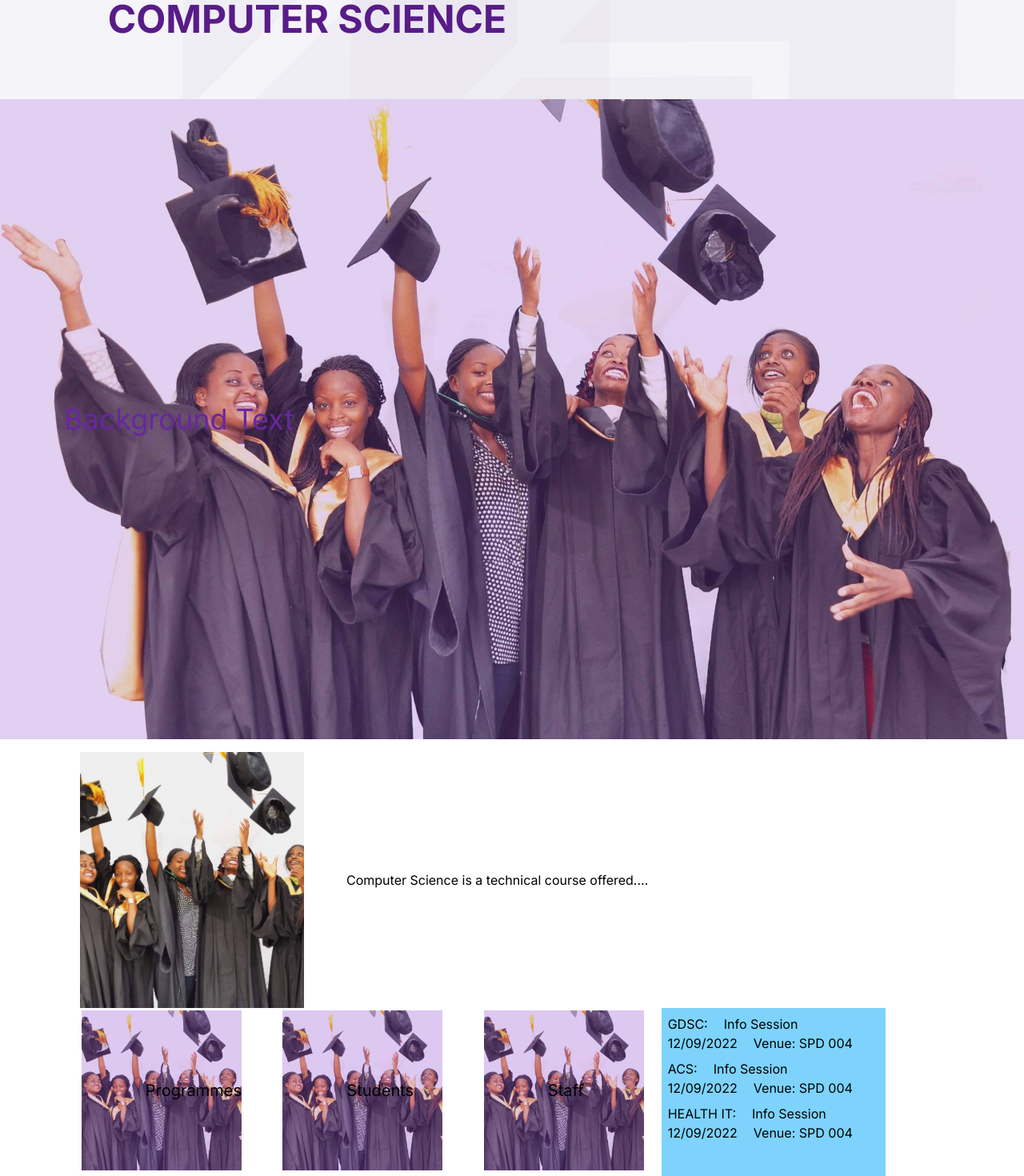
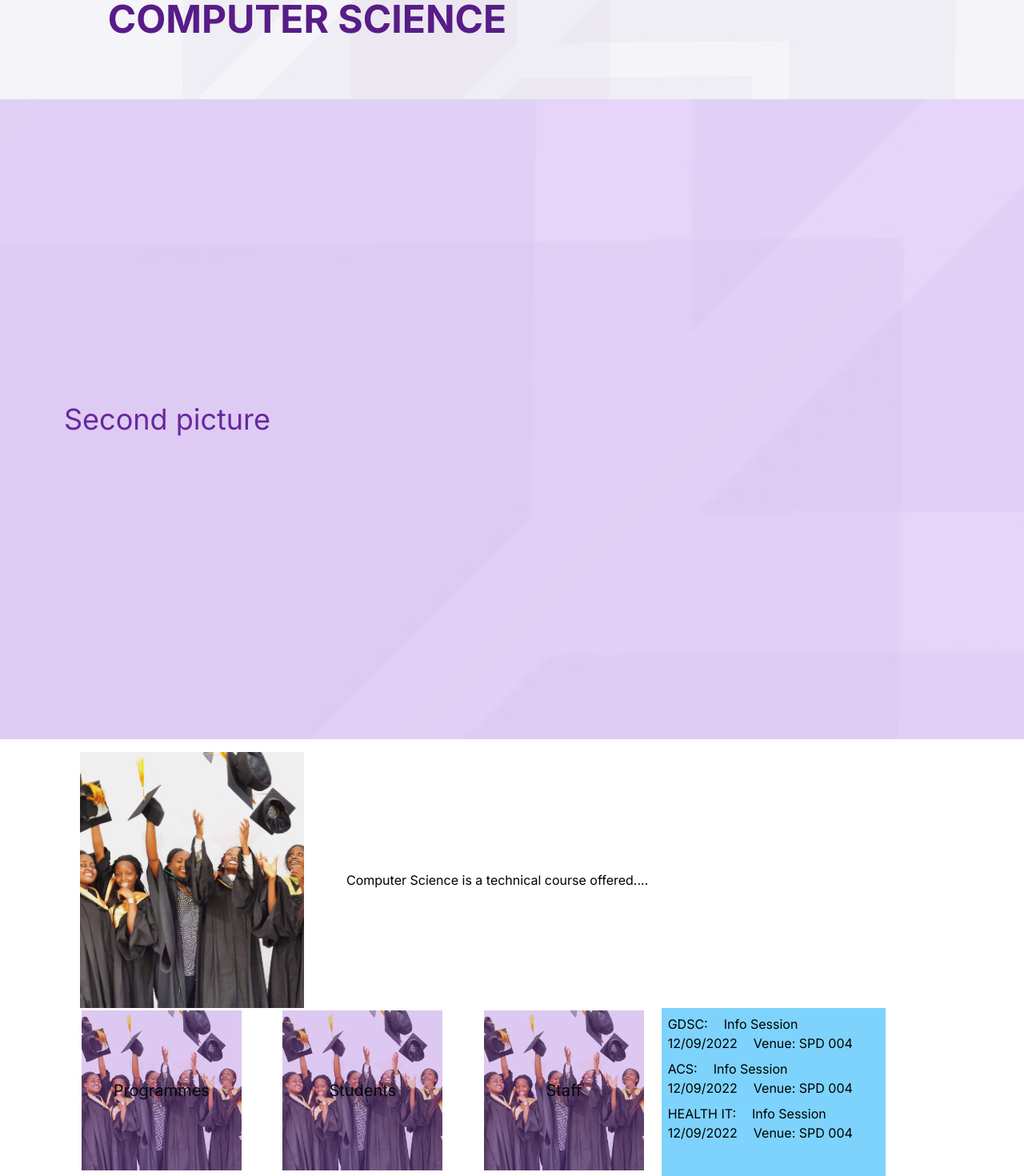
Before and after one commit to 1king-sly/sci_system, a Next.js app: page / in a window 1280 px wide. Shown: the part 260-1730 px from the top of the page at 80% size. Built offline with nearby package versions, Linux system fonts and the light colour scheme.

Commit message:
slider effect on hero section

```diff
--- a/app/(ui)/Component/ProgramCard.tsx
+++ b/app/(ui)/Component/ProgramCard.tsx
@@ -1,24 +1,25 @@
-import Link from 'next/link'
-import React from 'react'
-import Image, { StaticImageData } from "next/image";
+'use client'
+import Link from 'next/link';
+import React, { useState } from 'react';
+import Image, { StaticImageData } from 'next/image';
 
+export default function ProgramCard({ name, desc, link, image }: { name: string; desc: string; link: string; image: StaticImageData }) {
+    const [isHovered, setIsHovered] = useState(false);
 
-export default function ProgramCard({name,desc,link,image}:{name:string,desc:string,link:string,image:StaticImageData}) {
-  return (
-
-    <Link href={link}>
-         <div className='w-[200px] h-[200px] flex flex-col items-center justify-center relative bg-purple-500 '>
-
-         <h1 className='absolute w-full h-full flex items-center text-xl  ps-20 z-30'>{name}
-         </h1>
-
-            <Image src={image} alt='Card image' className='w-full h-full absolute object-cover'/>
-            <p className='hidden hover:block'>{desc}</p>
-            <div className='w-full h-full bg-purple-500 opacity-25  absolute z-25'></div>
-
-
-        </div>
-    </Link>
-
-  )
+    return (
+        <Link href={link}>
+            <div
+                className='relative w-[200px] h-[200px] flex flex-col items-center justify-center bg-purple-500 overflow-hidden'
+                onMouseEnter={() => setIsHovered(true)}
+                onMouseLeave={() => setIsHovered(false)}
+            >
+                <h1 className='absolute top-0 w-full h-full  flex items-center justify-center text-xl px-5 z-30 opacity-90'>{name}</h1>
+                <Image src={image} alt='Card image' className='w-full h-full absolute object-cover' />
+                <p className={`absolute bottom-0 w-full text-center py-2 bg-white ${isHovered ? 'opacity-100 transition-opacity duration-300 ease-in-out' : 'opacity-0'}`}>
+                    {desc}
+                </p>
+                <div className={`w-full h-full bg-purple-500 opacity-25 absolute top-0 ${isHovered ? 'bottom-auto' : 'bottom-0'}`} />
+            </div>
+        </Link>
+    );
 }
--- a/app/page.tsx
+++ b/app/page.tsx
@@ -1,7 +1,10 @@
 'use client'
+import React, { useState, useEffect } from 'react';
 import Image from "next/image";
+import NavBar from "./(ui)/Component/NavBar";
 import pic from '@/public/students.png'
-import NavBar from "./(ui)/Component/NavBar";
+import pic2 from '@/public/bg.jpg'
+import pic3 from '@/public/students.png'
 import Header from "./(ui)/Component/Header";
 import SideBar from "./(ui)/Component/SideBar";
 import { usePathname } from "next/navigation";
@@ -10,7 +13,26 @@ import EventsCard from "./(ui)/Component/EventsCard";
 
 export default function Home() {
 
+  const datas = [
+    {image:pic,desc:'First picture'
+  },
+    {image:pic2,desc:'Second picture'
+  },
+    {image:pic3,desc:'Third picture'
+  },
+];
+
   const pathname = usePathname()
+
+  const [currentDataIndex, setCurrentDataIndex] = useState(0);
+
+  useEffect(() => {
+    const interval = setInterval(() => {
+      setCurrentDataIndex((prevIndex:number) => (prevIndex + 1) % datas.length);
+    }, 5000);
+
+    return () => clearInterval(interval);
+  }, [datas.length]);
   return (
     <>
     <div className="w-screen h-[23vh] flex flex-col   ">
@@ -20,8 +42,8 @@ export default function Home() {
 
     {/* Hero Section */}
     <div className='w-screen h-screen relative'>
-    <Image src={pic} alt='hero-images' className=' w-full h-full object-cover absolute ' />
-    <h1 className='absolute w-full h-full flex items-center text-4xl text-purple-900 ps-20'>Background Text</h1>
+    <Image src={datas[currentDataIndex].image} alt='hero-images' className=' w-full h-full object-cover absolute ' />
+    <h1 className='absolute w-full h-full flex items-center text-4xl text-purple-900 ps-20'>{datas[currentDataIndex].desc}</h1>
     <div className='w-full h-full absolute inset-0 bg-purple-500 opacity-20'></div>
 
     </div>
```
